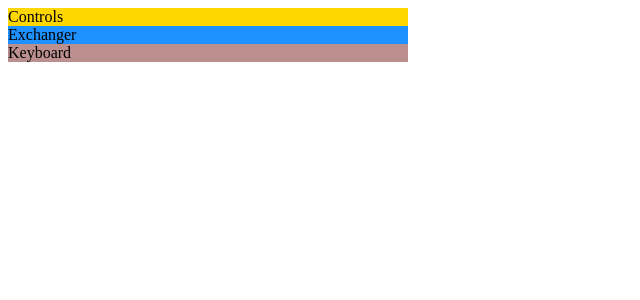
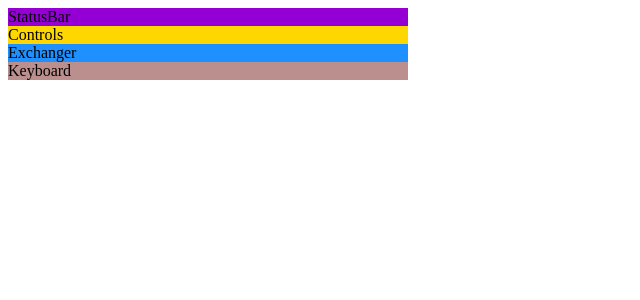
Before and after one commit to Ohar/test-revolut-exchange, a React app: page / in a window 1280 px wide. Shown: the top 300 px of the page, without its empty margins (0-640 px from the left). Built offline with nearby package versions, Linux system fonts and the light colour scheme; the HTML template or start-up script is replaced by a standard one.

Commit message:
Add StatusBar

```diff
--- a/src/components/App/index.jsx
+++ b/src/components/App/index.jsx
@@ -1,12 +1,14 @@
 import Exchanger from '@/components/Exchanger/index'
 import Controls from '@/components/Controls/index'
 import Keyboard from '@/components/Keyboard/index'
+import StatusBar from '@/components/StatusBar'
 import React from 'react'
 import './style.less'
 
 export default function App () {
   return (
     <main className='App'>
+      <StatusBar/>
       <Controls/>
       <Exchanger/>
       <Keyboard/>
--- /dev/null
+++ b/src/components/StatusBar/index.jsx
@@ -0,0 +1,18 @@
+import React, { Component } from 'react'
+import './style.less'
+
+class StatusBar extends Component {
+  constructor (...args) {
+    super(...args)
+  }
+
+  render () {
+    return (
+      <section className='StatusBar'>
+        StatusBar
+      </section>
+    )
+  }
+}
+
+export default StatusBar
--- /dev/null
+++ b/src/components/StatusBar/style.less
@@ -0,0 +1,3 @@
+.StatusBar {
+  background-color: darkviolet;
+}
```
